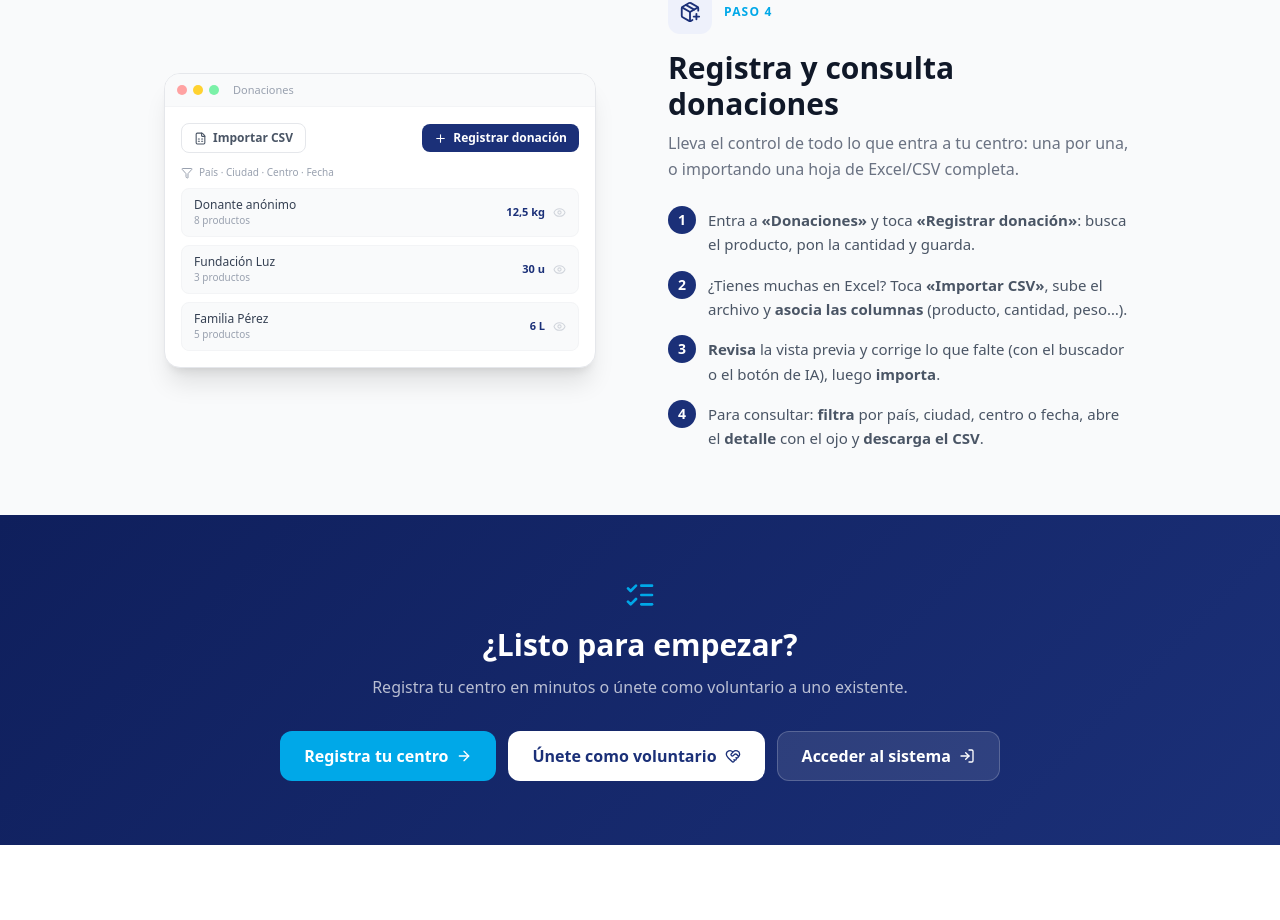
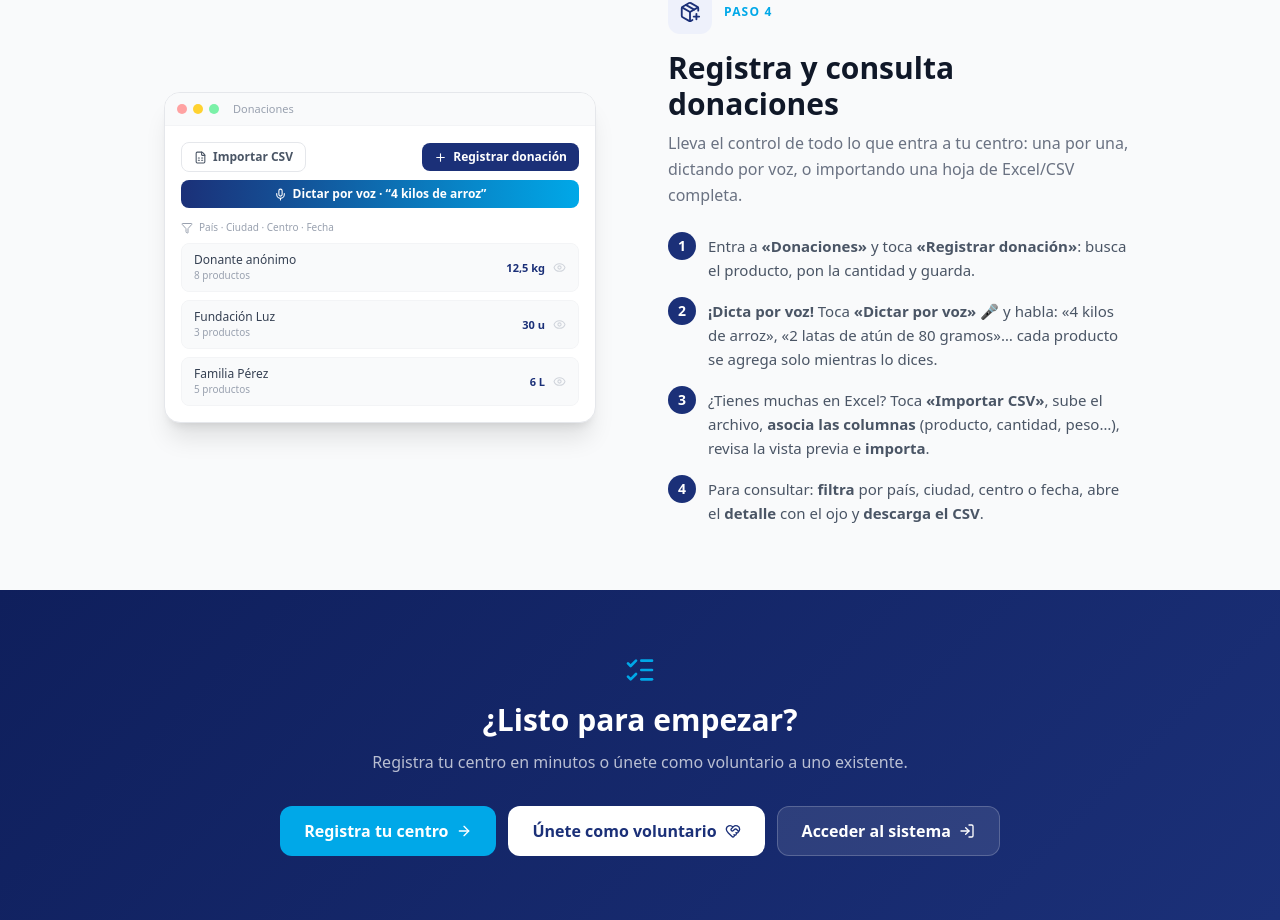
Before and after one commit to juliomayaudon/AcopioVnzla, a Next.js app: page /como-funciona in a window 1280 px wide. Shown: the part 2192-3112 px from the top of the page. Before the commit the page ends 3037 px from the top, so only its background shows below. Built offline with nearby package versions, Linux system fonts and the light colour scheme.

Commit message:
Como funciona: agrega el dictado por voz a la seccion de donaciones
Co-Authored-By: Claude Opus 4.8 <noreply@anthropic.com>

```diff
--- a/src/app/como-funciona/page.tsx
+++ b/src/app/como-funciona/page.tsx
@@ -2,7 +2,7 @@ import Link from "next/link";
 import {
   ArrowLeft, ArrowRight, Building2, Users, HeartHandshake, PackagePlus,
   User, MapPin, CheckCircle2, Search, FileSpreadsheet, Eye, Filter, Plus,
-  ListChecks, LogIn,
+  ListChecks, LogIn, Mic,
 } from "lucide-react";
 
 export const metadata = {
@@ -217,18 +217,22 @@ export default function ComoFuncionaPage() {
         <Seccion
           num="4" icon={PackagePlus} invertir
           titulo="Registra y consulta donaciones"
-          intro="Lleva el control de todo lo que entra a tu centro: una por una, o importando una hoja de Excel/CSV completa."
+          intro="Lleva el control de todo lo que entra a tu centro: una por una, dictando por voz, o importando una hoja de Excel/CSV completa."
           pasos={<>
             <Paso n={1}>Entra a <b>«Donaciones»</b> y toca <b>«Registrar donación»</b>: busca el producto, pon la cantidad y guarda.</Paso>
-            <Paso n={2}>¿Tienes muchas en Excel? Toca <b>«Importar CSV»</b>, sube el archivo y <b>asocia las columnas</b> (producto, cantidad, peso…).</Paso>
-            <Paso n={3}><b>Revisa</b> la vista previa y corrige lo que falte (con el buscador o el botón de IA), luego <b>importa</b>.</Paso>
+            <Paso n={2}><b>¡Dicta por voz!</b> Toca <b>«Dictar por voz»</b> 🎤 y habla: «4 kilos de arroz», «2 latas de atún de 80 gramos»… cada producto se agrega solo mientras lo dices.</Paso>
+            <Paso n={3}>¿Tienes muchas en Excel? Toca <b>«Importar CSV»</b>, sube el archivo, <b>asocia las columnas</b> (producto, cantidad, peso…), revisa la vista previa e <b>importa</b>.</Paso>
             <Paso n={4}>Para consultar: <b>filtra</b> por país, ciudad, centro o fecha, abre el <b>detalle</b> con el ojo y <b>descarga el CSV</b>.</Paso>
           </>}
           mockup={
             <Frame title="Donaciones">
-              <div className="flex items-center justify-between mb-3 gap-2">
+              <div className="flex items-center justify-between mb-2 gap-2">
                 <FakeBtn solid={false}><FileSpreadsheet size={13} /> Importar CSV</FakeBtn>
                 <FakeBtn><Plus size={13} /> Registrar donación</FakeBtn>
+              </div>
+              <div className="mb-3 flex items-center justify-center gap-1.5 text-xs font-semibold text-white rounded-lg py-1.5"
+                style={{ background: "linear-gradient(90deg, #1B3078 0%, #00A8E8 100%)" }}>
+                <Mic size={13} /> Dictar por voz · “4 kilos de arroz”
               </div>
               <div className="flex items-center gap-1.5 mb-2 text-[10px] text-gray-400">
                 <Filter size={12} /> País · Ciudad · Centro · Fecha
```
